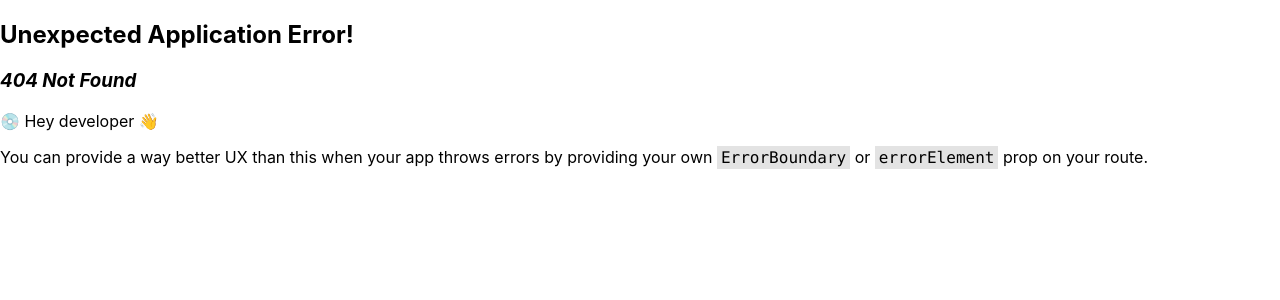
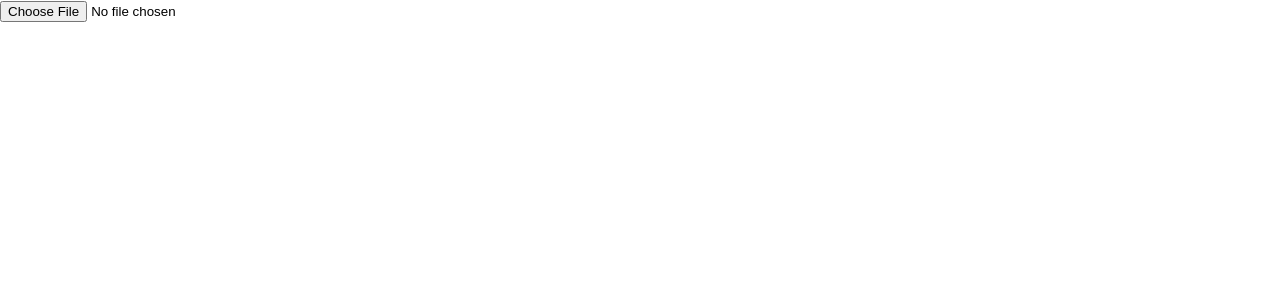
Before and after one commit to kunGlad/interview, a React (Create React App) app: page /file-reader in a window 1280 px wide. Before the commit this address had no page. Shown: the top 300 px of the page. Built offline with nearby package versions, Linux system fonts and the light colour scheme.

Commit message:
fileReader

```diff
--- /dev/null
+++ b/src/pages/fileReader.tsx
@@ -0,0 +1,23 @@
+const fileReader = () => {
+  const handleChange = (e: React.ChangeEvent<HTMLInputElement>) => {
+    const file = e.target.files?.[0];
+    if (!file) return;
+
+    const reader: FileReader = new FileReader(); // 显式使用 FileReader
+    reader.readAsDataURL(file);
+
+    reader.onload = () => {
+      const img = new Image();
+      img.src = reader.result as string; // 明确类型转换
+      document.body.appendChild(img); // reader.result为获取结果
+    };
+  };
+
+  return (
+    <div>
+      <input type="file" onChange={handleChange} />
+    </div>
+  );
+};
+
+export default fileReader;
--- a/src/router/index.tsx
+++ b/src/router/index.tsx
@@ -21,6 +21,7 @@ const Background = lazy(() => import("../pages/background"));
 const IndexDB = lazy(() => import("../pages/indexDB"));
 const React18 = lazy(() => import("../pages/React18Synthesize"));
 const UseMemoFn = lazy(() => import("../pages/useMemoFn"));
+const FileReader = lazy(() => import("../pages/fileReader"));
 
 const routes = [
   {
@@ -64,6 +65,7 @@ const routes = [
   { path: "/index-db", element: <IndexDB /> },
   { path: "/react18", element: <React18 /> },
   { path: "/use-memo-fn", element: <UseMemoFn /> },
+  { path: "/file-reader", element: <FileReader /> },
 ];
 
 const router = createBrowserRouter(routes);
```
